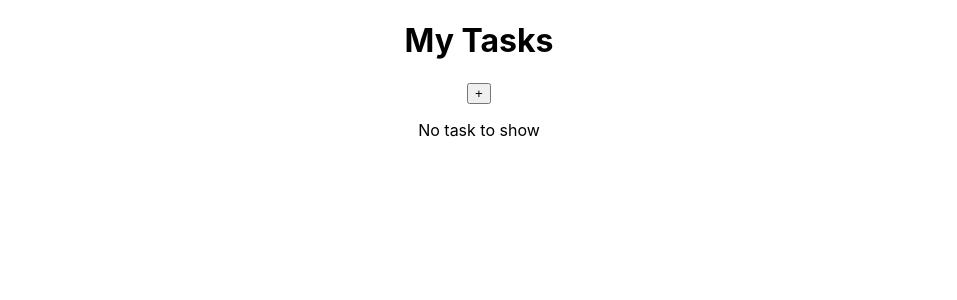
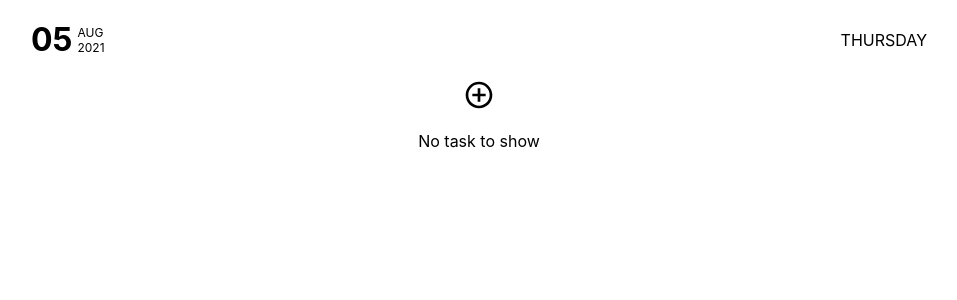
Before and after one commit to Borisigle/TaskManager, a React (Create React App) app: page / in a window 1280 px wide. Shown: the top 300 px of the page, without its empty margins (161-1118 px from the left). Built offline with nearby package versions, Linux system fonts and the light colour scheme.

Commit message:
new edit logic and styles improvements

```diff
--- a/package.json
+++ b/package.json
@@ -6,8 +6,10 @@
     "@testing-library/jest-dom": "^5.14.1",
     "@testing-library/react": "^11.2.7",
     "@testing-library/user-event": "^12.8.3",
+    "moment": "^2.29.1",
     "react": "^17.0.2",
     "react-dom": "^17.0.2",
+    "react-icons": "^4.2.0",
     "react-scripts": "4.0.3",
     "uuid": "^8.3.2",
     "web-vitals": "^1.1.2"
--- a/src/App.css
+++ b/src/App.css
@@ -51,5 +51,39 @@
 }
 .sub-todo {
   display: flex;
-  align-items: baseline;
+  align-content: center;
 }
+
+.icons {
+  color: rgb(14, 8, 24);
+  margin-right: 10px;
+  cursor: pointer;
+}
+
+.contenedor-header {
+  width: 70%;
+  margin: 20px auto;
+  display: flex;
+  justify-content: space-between;
+  align-items: center;
+}
+
+.contenedor-fecha {
+  display: flex;
+  align-items: center;
+}
+
+.capitalize-day {
+  font-size: 32px;
+  font-weight: 700;
+  height: auto;
+}
+
+.mm-yy {
+  margin-left: 5px;
+  display: flex;
+  flex-direction: column;
+  justify-content: center;
+  font-size: 12px;
+  align-items: flex-start;
+}
--- a/src/App.js
+++ b/src/App.js
@@ -1,13 +1,14 @@
 import "./App.css";
-import { useState} from "react";
+import { useState } from "react";
 import TaskList from "./components/TaskList";
 import Input from "./components/Input";
-import EditInput from "./components/EditInput";
+import { BiPlusCircle } from "react-icons/bi";
+import moment from "moment";
 
 function App() {
-  const [tasks, setTasks] = useState("");
+  const [tasks, setTasks] = useState([]);
   const [addTask, setAddTask] = useState(false);
-  const [edit, setEdit] = useState(false)
+  const [edit, setEdit] = useState(false);
 
   const toggleAddTask = () => {
     setAddTask(true);
@@ -16,20 +17,35 @@ function App() {
   return (
     <div className="App">
       <div>
-        <h1>My Tasks</h1>
-        {addTask ? (
+        <div className="contenedor-header">
+          <div className="contenedor-fecha">
+            <div className="capitalize-day">{moment().format("DD")}</div>
+            <div className="mm-yy">
+              <div>{moment().format("MMM").toUpperCase()}</div>
+              <div>{moment().format("YYYY")}</div>
+            </div>
+          </div>
+          <div>{moment().format("dddd").toUpperCase()}</div>
+        </div>
+        {addTask || edit ? (
           <Input
             tasks={tasks}
             setTasks={setTasks}
             addTask={addTask}
             setAddTask={setAddTask}
+            edit={edit}
           />
         ) : (
-          <button onClick={() => toggleAddTask()}>+</button>
+          <BiPlusCircle size="2rem" onClick={() => toggleAddTask()} />
         )}
       </div>
-      {edit ? <EditInput /> : ''}
-      <TaskList tasks={tasks} setTasks={setTasks} edit={edit} setEdit={setEdit} setAddTask={setAddTask} />
+      <TaskList
+        tasks={tasks}
+        setTasks={setTasks}
+        edit={edit}
+        setEdit={setEdit}
+        setAddTask={setAddTask}
+      />
     </div>
   );
 }
--- a/src/components/EditInput.js
+++ /dev/null
@@ -1,12 +0,0 @@
-import React from 'react'
-
-function EditInput() {
-    return (
-        <form>
-            <input />
-            <button>Edit</button>
-        </form>
-    )
-}
-
-export default EditInput
--- a/src/components/Input.js
+++ b/src/components/Input.js
@@ -1,12 +1,12 @@
 import React, { useState } from "react";
 import { v4 as uuidv4 } from "uuid";
 
-function Input({ tasks, setTasks, setAddTask }) {
+function Input({ tasks, setTasks, setAddTask, edit}) {
   const [task, setTask] = useState("");
 
   const handleSubmit = (e) => {
     e.preventDefault();
-    const newTask = {name:task, id:uuidv4()}
+    const newTask = {name:task, id:uuidv4(), complete: false}
     setTasks([...tasks, newTask]);
     localStorage.setItem('data', JSON.stringify([...tasks, newTask]))
     setTask("");
@@ -19,10 +19,12 @@ function Input({ tasks, setTasks, setAddTask }) {
     setTask(e.target.value);
   };
 
+
+
   return (
     <form onSubmit={handleSubmit}>
       <input value={task} type="text" onChange={handleChange} />
-      <button>Add task</button>
+      {edit ? <button>Edit</button> : <button>Add Task</button>}
     </form>
   );
 }
--- a/src/components/TaskList.js
+++ b/src/components/TaskList.js
@@ -1,39 +1,61 @@
 import React from "react";
+import { BiTrash, BiEdit } from "react-icons/bi";
 
-function TaskList({tasks, setTasks, setEdit, setAddTask}) {
-
-
-
+function TaskList({ tasks, setTasks, setEdit, setAddTask }) {
   const deleteTask = (id) => {
-   const filteredTasks = tasks.filter( task => task.id !== id )
-   setTasks(filteredTasks)
-  }
+    const filteredTasks = tasks.filter((task) => task.id !== id);
+    setTasks(filteredTasks);
+  };
 
   const editTask = (id) => {
-    setEdit(true)
-    setAddTask(false)
-  }
+    setEdit(true);
+    setAddTask(false);
+  };
+
+  const completedTask = (id) => {
+    setTasks(
+      tasks.map((task) =>
+        task.id === id
+          ? {
+              ...task,
+              complete: !task.complete,
+            }
+          : task
+      )
+    );
+  };
 
   return (
-    <div className='contenedor'>
-      {tasks ? (
-        tasks.map((task) => {
-          const { name, id } = task;
+    <div className="contenedor">
+      {tasks.length > 0 ? (
+        tasks.map((task, i) => {
+          const { name, id, complete } = task;
           return (
-            <div key={id} className='todo'>
-              <div className='sub-todo'>
-                <input type="checkbox" />
+            <div key={id} className="todo">
+              <div
+                className="sub-todo"
+                onClick={() => completedTask(id)}
+                style={{ textDecoration: complete ? "line-through" : "" }}
+              >
                 <h4>{name}</h4>
               </div>
-              <div className='sub-todo'>
-                <button onClick={() => deleteTask(id)}>X</button>
-                <button onClick={() => editTask(id)}>Edit</button>
+              <div className="sub-todo">
+                <BiTrash
+                  className="icons"
+                  size="1.5rem"
+                  onClick={() => deleteTask(id)}
+                />
+                <BiEdit
+                  className="icons"
+                  size="1.5rem"
+                  onClick={() => editTask(task.id)}
+                />
               </div>
             </div>
           );
         })
       ) : (
-          <p>No task to show</p>
+        <p>No task to show</p>
       )}
     </div>
   );
```
Also changed, not shown: src/components/Home.js (deleted, +0 -12 lines).
